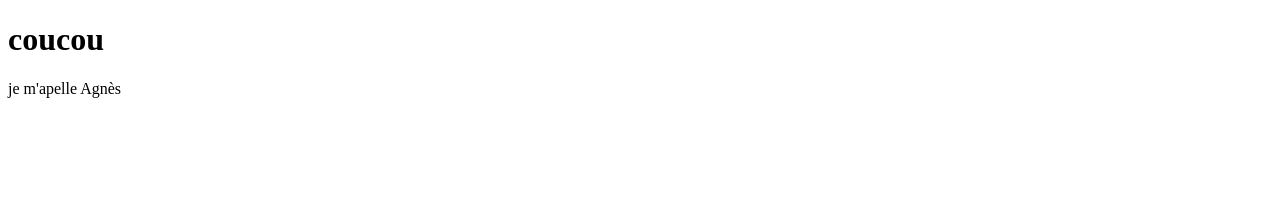
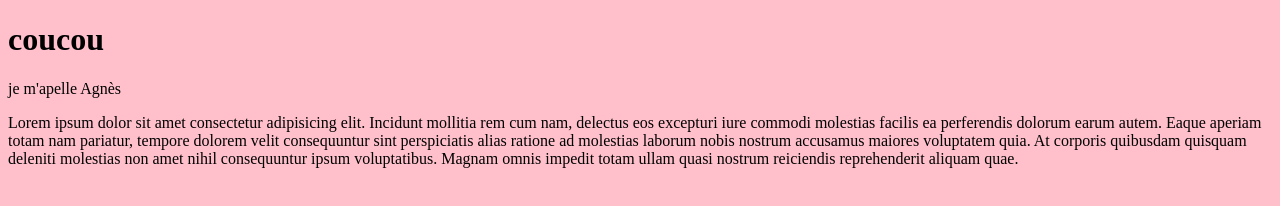
Before and after one commit to A-make-cloud/repo_test, a plain HTML site: page index.html in a window 1280 px wide. Drawn offline with Linux system fonts and the light colour scheme.

Commit message:
création style.css

```diff
--- /dev/null
+++ b/css/style.css
@@ -0,0 +1,3 @@
+body {
+    background-color: pink;
+}
--- a/index.html
+++ b/index.html
@@ -6,11 +6,15 @@
     <meta http-equiv="X-UA-Compatible" content="IE=edge">
     <meta name="viewport" content="width=device-width, initial-scale=1.0">
     <title>repo test</title>
+    <link rel="stylesheet" href="css/style.css">
 </head>
 
 <body>
     <h1>coucou</h1>
     <p>je m'apelle Agnès</p>
+    <p>Lorem ipsum dolor sit amet consectetur adipisicing elit. Incidunt mollitia rem cum nam, delectus eos excepturi iure commodi molestias facilis ea perferendis dolorum earum autem. Eaque aperiam totam nam pariatur, tempore dolorem velit consequuntur
+        sint perspiciatis alias ratione ad molestias laborum nobis nostrum accusamus maiores voluptatem quia. At corporis quibusdam quisquam deleniti molestias non amet nihil consequuntur ipsum voluptatibus. Magnam omnis impedit totam ullam quasi nostrum
+        reiciendis reprehenderit aliquam quae.</p>
 </body>
 
 </html>
```
